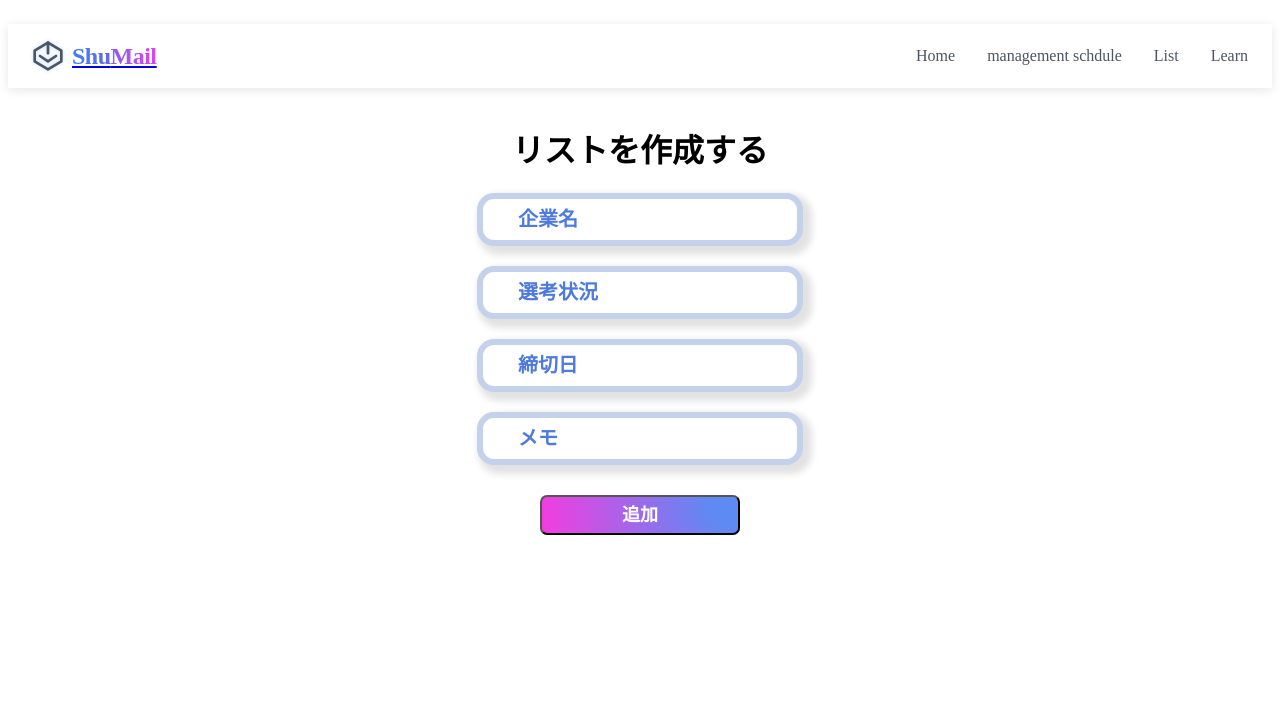
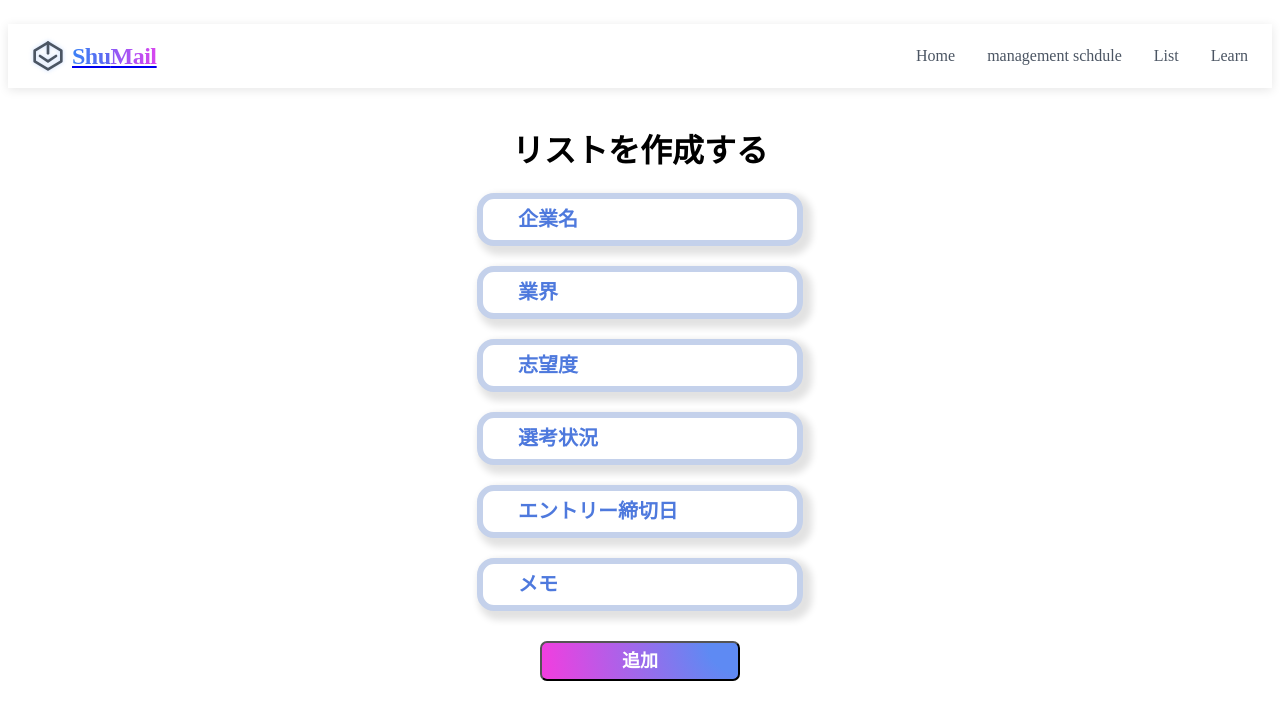
Before and after one commit to takapom/internship-helper-app, a Next.js app: page /addList in a window 1280 px wide. Shown: the top 720 px of the page. Built offline with nearby package versions, Linux system fonts and the light colour scheme; no server answers.

Commit message:
ボタン

```diff
--- a/app/addList/page.tsx
+++ b/app/addList/page.tsx
@@ -11,12 +11,16 @@ import { useRouter } from 'next/navigation';
 export default function AddPage(){
     const router = useRouter();
     const [company, setCompany] = useState("");//企業名
+    const [industry, setIndustry] = useState("");//業界
+    const [level, setLevel] = useState("");//志望度
     const [state, setState] = useState("");//選考状況
     const [deadline, setDeadline] = useState("")//期限
     const [memo, setMemo] = useState("")//メモ
     const createPost = () => {
         addDoc(collection(db, "List"), {
             company: company,
+            industry: industry,
+            level: level,
             state: state,
             deadline: deadline,
             memo: memo,
@@ -24,6 +28,8 @@ export default function AddPage(){
         window.alert("リスト追加しました！")
         router.push("/List")
         setCompany("")
+        setIndustry("")
+        setLevel("")
         setState("")
         setDeadline("")
         setMemo("")
@@ -44,6 +50,24 @@ export default function AddPage(){
                 </div>
                 <div className={styles.custom_input}>
                 <input
+                    value={industry}
+                    type="text"
+                    onChange={(e) => (setIndustry(e.target.value))}
+                    placeholder="業界"
+                    className={styles.input}
+                />
+                </div>
+                <div className={styles.custom_input}>
+                <input
+                    value={level}
+                    type="text"
+                    onChange={(e) => (setLevel(e.target.value))}
+                    placeholder="志望度"
+                    className={styles.input}
+                />
+                </div>
+                <div className={styles.custom_input}>
+                <input
                     value={state}
                     type="text"
                     onChange={(e) => (setState(e.target.value))}
@@ -56,7 +80,7 @@ export default function AddPage(){
                     value={deadline}
                     type="text"
                     onChange={(e) => (setDeadline(e.target.value))}
-                    placeholder="締切日"
+                    placeholder="エントリー締切日"
                     className={styles.input}
                 />
                 </div>
```
Also changed, not shown: app/List/page.module.css (+5 -8 lines), app/List/page.tsx (+7 -3 lines), src/components/GlassCard2.tsx (+7 -3 lines).
